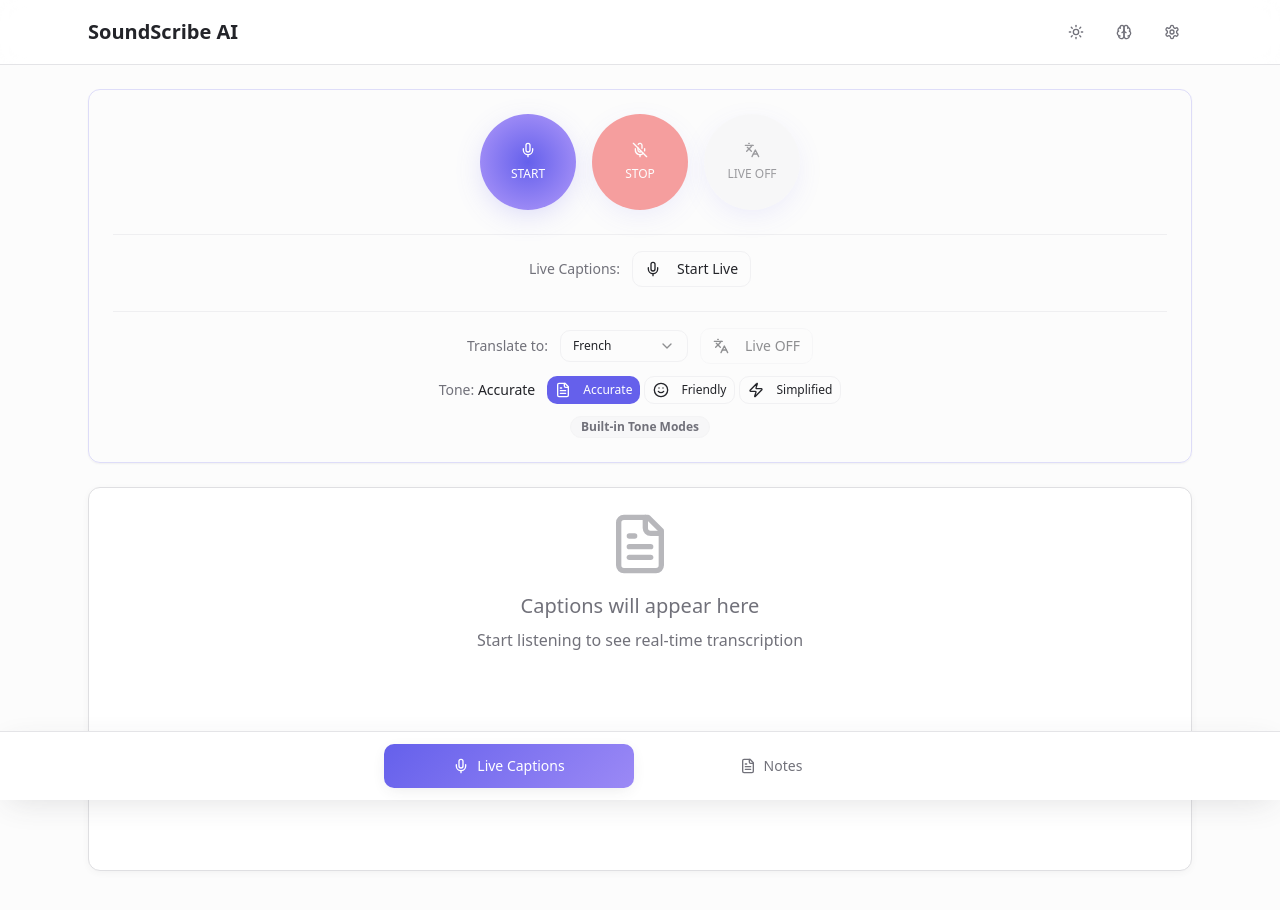
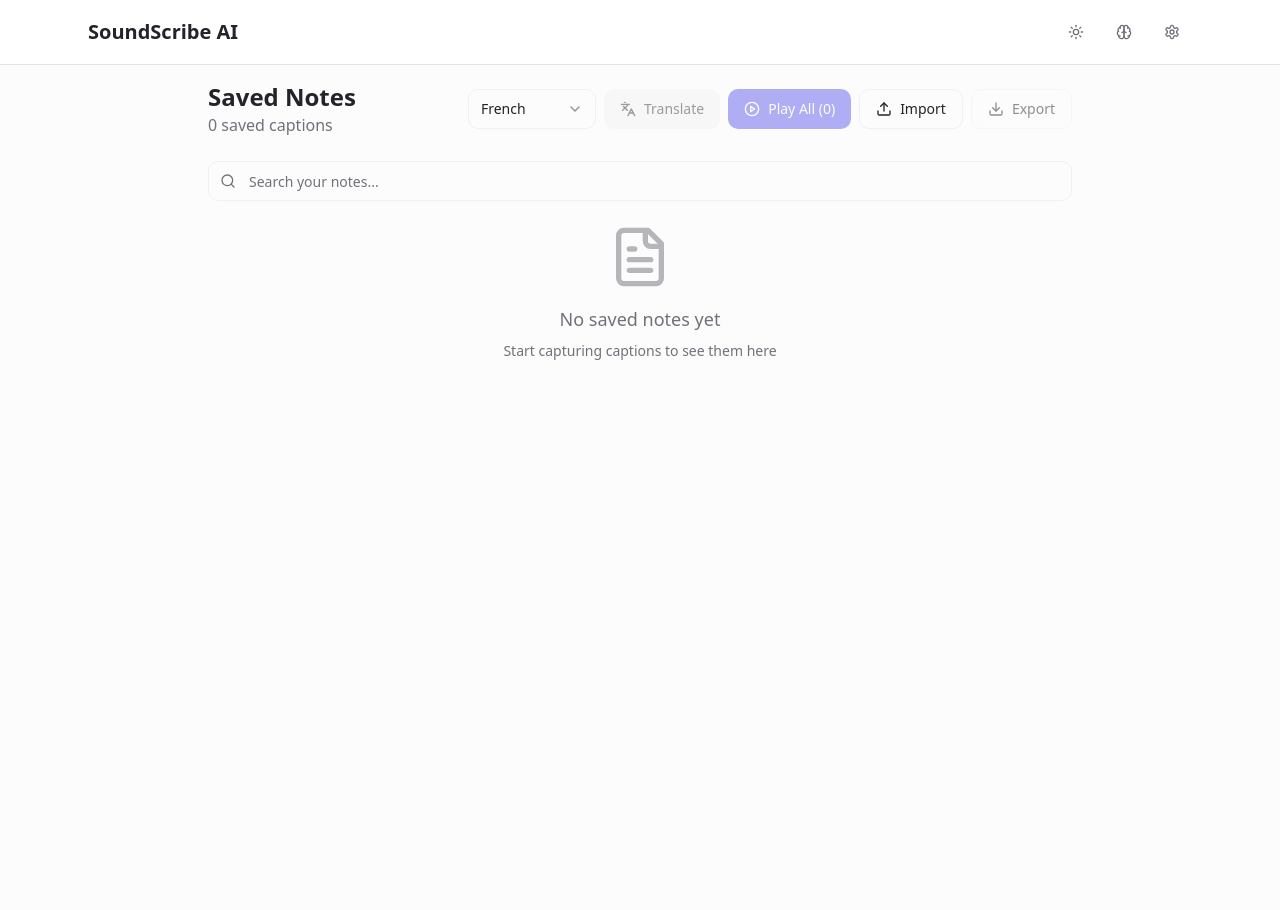
Before and after one commit to BMohammed7/soundsribe, a React (Vite) app: page / in a window 1280 px wide. Shown: the top 910 px of the page. After the commit the page ends 800 px from the top, so only its background shows below. Built offline with nearby package versions, Linux system fonts and the light colour scheme; the HTML template or start-up script is replaced by a standard one.

Commit message:
Remove live captions menu item

```diff
--- a/src/pages/Index.tsx
+++ b/src/pages/Index.tsx
@@ -1,7 +1,5 @@
 import { useState } from "react";
-import LiveCaptions from "@/components/LiveCaptions";
 import NotesPage from "@/components/NotesPage";
-import Navigation from "@/components/Navigation";
 import { SettingsDialog } from "@/components/Settings";
 import { ThemeToggle } from "@/components/theme-toggle";
 import { Button } from "@/components/ui/button";
@@ -16,7 +14,6 @@ interface SavedNote {
 }
 
 const Index = () => {
-  const [currentPage, setCurrentPage] = useState<'captions' | 'notes'>('captions');
   const [savedNotes, setSavedNotes] = useState<SavedNote[]>([]);
   const [showMemoryViewer, setShowMemoryViewer] = useState(false);
 
@@ -28,22 +25,6 @@ const Index = () => {
     setSavedNotes(prev => [...newNotes, ...prev]);
   };
 
-  const handleSaveToNotes = (caption: any) => {
-    const newNote: SavedNote = {
-      id: caption.id,
-      text: caption.text,
-      timestamp: caption.timestamp,
-      saved: true
-    };
-
-    setSavedNotes(prev => {
-      const existing = prev.find(note => note.id === caption.id);
-      if (existing) {
-        return prev;
-      }
-      return [newNote, ...prev];
-    });
-  };
 
   return (
     <div className="min-h-screen bg-gradient-surface pb-16 sm:pb-20 transition-all duration-300 ease-in-out">
@@ -73,23 +54,9 @@ const Index = () => {
         </div>
       </header>
 
-      <div className="transition-fade">
-        {currentPage === 'captions' ? (
-          <div className="animate-fade-in">
-            <LiveCaptions onSaveToNotes={handleSaveToNotes} />
-          </div>
-        ) : (
-          <div className="animate-fade-in">
-            <NotesPage notes={savedNotes} onImportNotes={handleImportNotes} />
-          </div>
-        )}
+      <div className="animate-fade-in">
+        <NotesPage notes={savedNotes} onImportNotes={handleImportNotes} />
       </div>
-
-      <Navigation
-        currentPage={currentPage}
-        onPageChange={setCurrentPage}
-        notesCount={savedNotes.length}
-      />
     </div>
   );
 };
```
